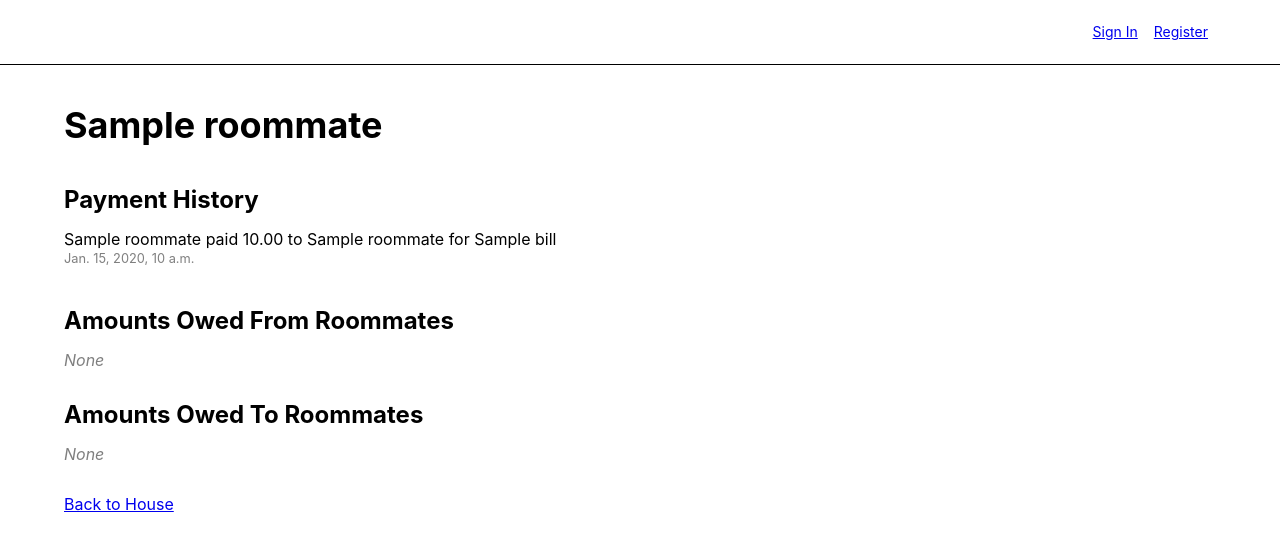
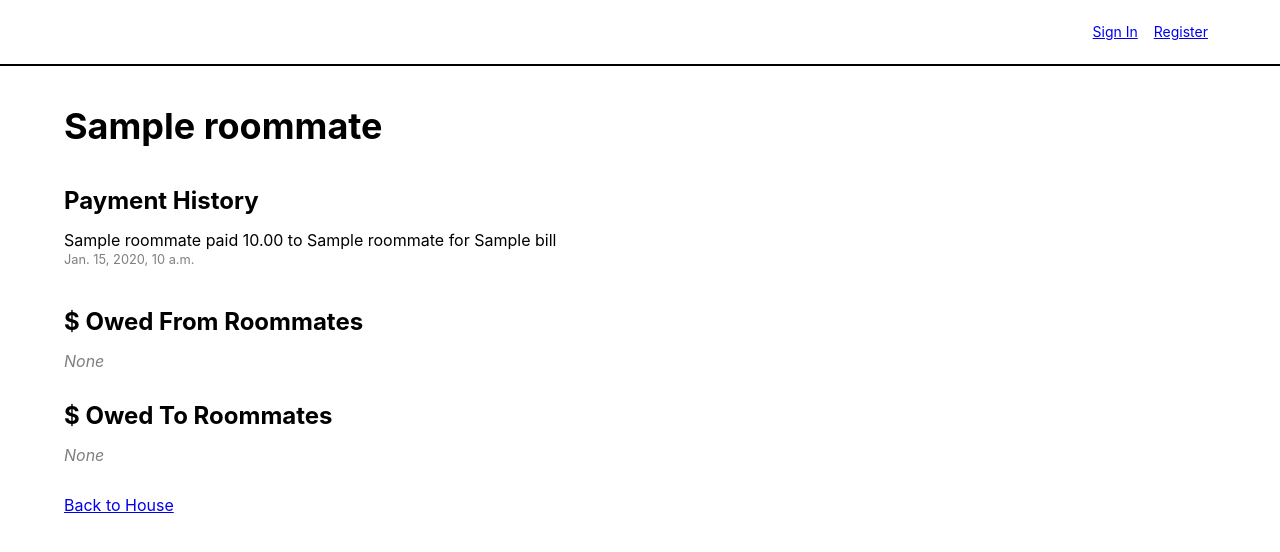
Before and after one commit to arpradhan/hausmate, a Django app: page /houses/1/roommates/1/ in a window 1280 px wide. Shown: the top 552 px of the page. Run offline with Django 3.2, Linux system fonts and the light colour scheme; tables that the repository leaves empty hold one stand-in row (values such as "Sample post"); some libraries are stand-ins or nearby versions.

Commit message:
style tweaks

```diff
--- a/hausmate/houses/templates/base.html
+++ b/hausmate/houses/templates/base.html
@@ -6,7 +6,7 @@
     <link rel="stylesheet" href="https://unpkg.com/tachyons@4.9.0/css/tachyons.min.css"/>
   </head>
   <body class="sans-serif black bg-white">
-    <nav class="pv3 ph5 bb flex justify-end">
+    <nav class="pv3 ph5 bb bw1 flex justify-end">
       {% if user.is_authenticated %}
         <a class="pa2 f6" href="{% url 'house_list' %}">Houses</a>
         <a class="pa2 f6" href="{% url 'logout' %}">Sign Out</a>
--- a/hausmate/houses/templates/houses/house_detail.html
+++ b/hausmate/houses/templates/houses/house_detail.html
@@ -11,11 +11,11 @@
     <a class="f6" href="{% url 'bill_create' object.id %}">Add Bill</a>
     <div class="pv2">
       {% for bill in object.bill_set.all %}
-        <div class="ba b--black pa4 mv2 mw6">
+        <div class="ba b--black-50 pa4 mv2 mw6">
           <a href="{% url 'bill_detail' object.id bill.id %}">{{ bill.name}}</a>
           <div class="pv2 flex justify-between">
-            <div class="red mr2 f6">&dollar;{{ bill.amount_due }} Due</div>
-            <div class="green mr2 f6">&dollar;{{ bill.amount_paid }} Paid</div>
+            <div class="black-50 mr2 f6">&dollar;{{ bill.amount_due }} Due</div>
+            <div class="black-50 mr2 f6">&dollar;{{ bill.amount_paid }} Paid</div>
             <div class="mr2 f6">&dollar;{{ bill.amount }} Total</div>
           </div>
         </div>
--- a/hausmate/houses/templates/houses/roommate_create_form.html
+++ b/hausmate/houses/templates/houses/roommate_create_form.html
@@ -23,5 +23,6 @@
       class="dim f6 ba bw1 ph3 pv2 mb2 mt2 dib black bg-white b--black"
     >
   </form>
+  <a href="{% url 'house_detail' house_id %}" class="db mv4">Back to House</a>
 </div>
 {% endblock %}
--- a/hausmate/houses/templates/houses/roommate_detail.html
+++ b/hausmate/houses/templates/houses/roommate_detail.html
@@ -3,27 +3,31 @@
 <div class="pv2 ph5">
   <div class="b f2 pt4 pb2">{{ object.name }}</div>
   <div class="b f3 pt4 pb3">Payment History</div>
+    {% if payment_history %}
       {% for event in payment_history %}
       <div class="pb2">
         <span class="db">{{ event }}</span>
         <small class="f8 black-50">{{ event.created }}</small>
       </div>
       {% endfor %}
-  <div class="b f3 pt4 pb3">Amounts Owed From Roommates</div>
+    {% else %}
+      <span class="i black-50">None</span>
+    {% endif %}
+  <div class="b f3 pt4 pb3">&dollar; Owed From Roommates</div>
   {% if amounts_owed_from_roommates %}
     {% for amount in amounts_owed_from_roommates %}
       <div class="pb2">
-        {{ amount.roommate_name }} owes ${{ amount.amount }} to {{ object.name }}.
+        {{ amount.roommate_name }} owes &dollar;{{ amount.amount }} to {{ object.name }}.
       </div>
     {% endfor %}
   {% else %}
     <span class="i black-50">None</span>
   {% endif %}
-    <div class="b f3 pt4 pb3">Amounts Owed To Roommates</div>
+    <div class="b f3 pt4 pb3">&dollar; Owed To Roommates</div>
   {% if amounts_owed_to_roommates %}
     {% for amount in amounts_owed_to_roommates %}
       <div class="pb2">
-          ${{ amount.amount }} owed to {{ amount.roommate_name }}.
+          &dollar;{{ amount.amount }} owed to {{ amount.roommate_name }}.
       </div>
     {% endfor %}
   {% else %}
```
Lines whose indentation alone changed are shown as unchanged.
